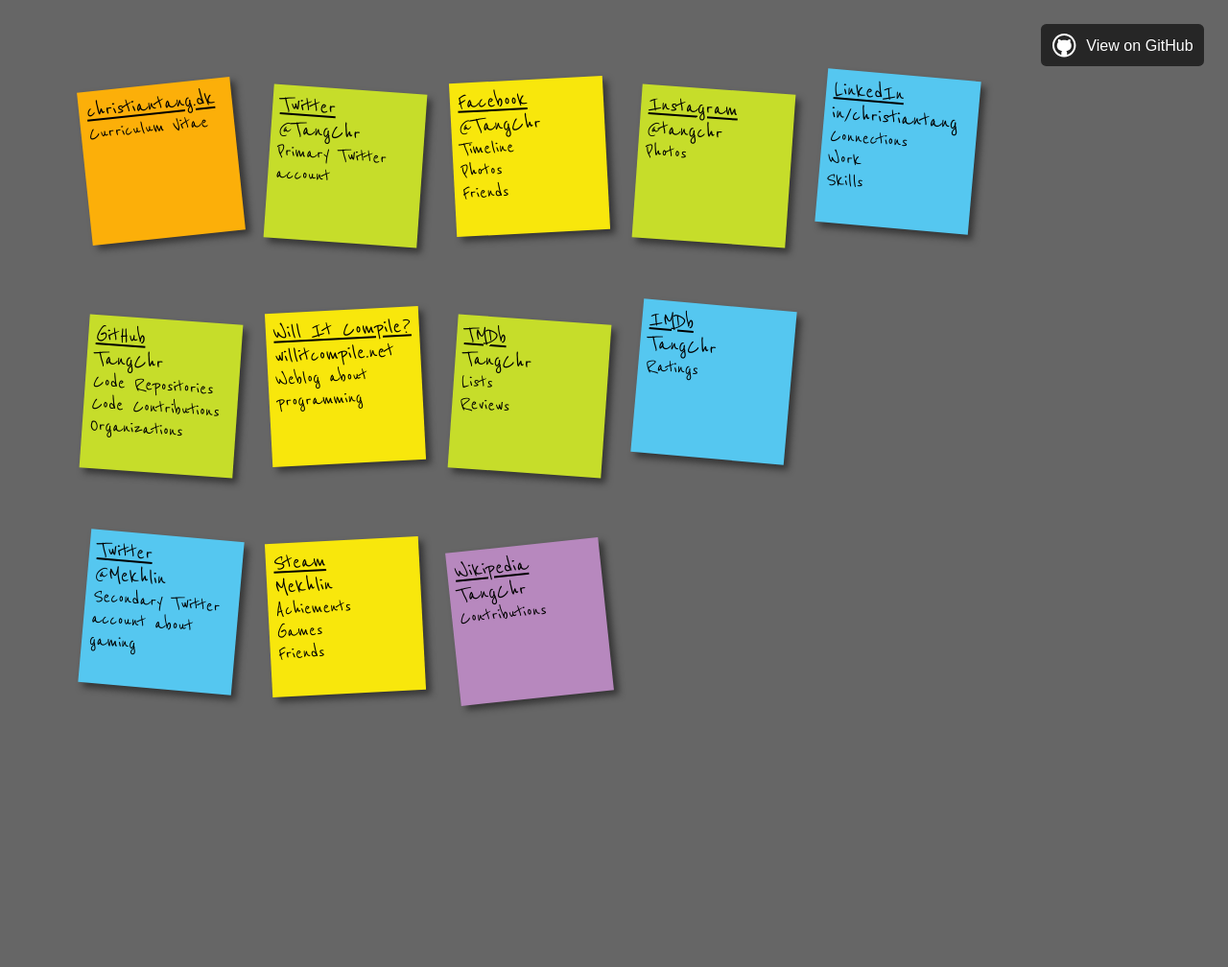
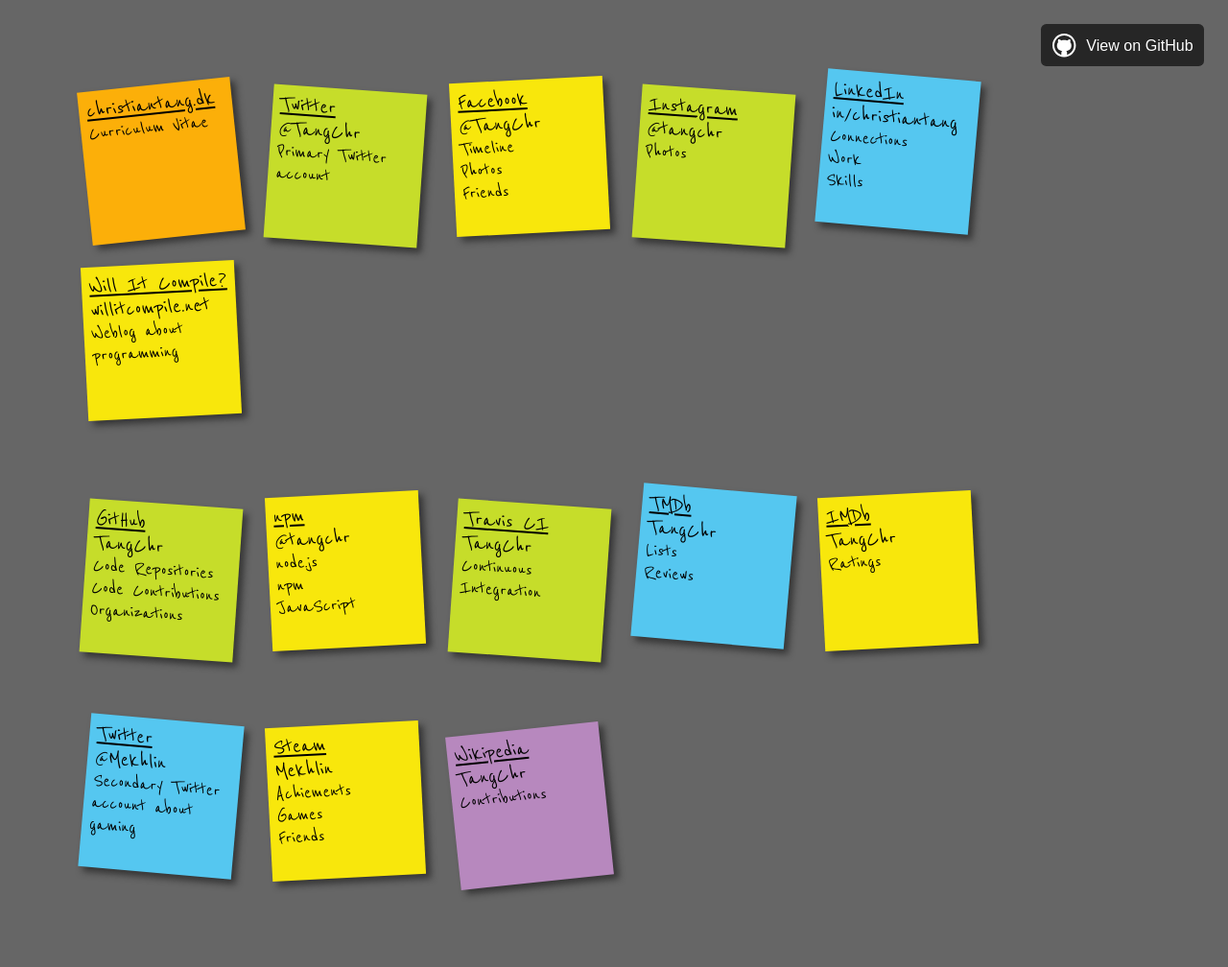
Before and after one commit to TangChr/Seaweed, a Jekyll site: the page built from index.html, in a window 1280 px wide. Shown: the whole page at 96% size. Built offline with Jekyll 4.4.1, drawn with Linux system fonts in a browser that asks for light colours; before the commit the page ends 900 px from its top, so only the background shows below that.

Commit message:
Added notes for npm and Travis CI

```diff
--- a/_data/row1.yml
+++ b/_data/row1.yml
@@ -22,3 +22,8 @@
   header: "in/christiantang"
   lines:  ["Connections","Work","Skills"]
   ignore: true
+
+- name:   "Will It Compile?"
+  url:    http://willitcompile.net
+  header: "willitcompile.net"
+  lines:  ["Weblog about programming"]
--- a/_data/row2.yml
+++ b/_data/row2.yml
@@ -3,10 +3,15 @@
   header: "TangChr"
   lines:  ["Code Repositories","Code Contributions","Organizations"]
 
-- name:   "Will It Compile?"
-  url:    http://willitcompile.net
-  header: "willitcompile.net"
-  lines:  ["Weblog about programming"]
+- name:   npm
+  url:    https://www.npmjs.com/~tangchr
+  header: "@tangchr"
+  lines:  ["node.js","npm","JavaScript"]
+
+- name:   "Travis CI"
+  url:    https://travis-ci.org/TangChr
+  header: "TangChr"
+  lines:  ["Continuous Integration"]
 
 - name:   TMDb
   title:  "The Movie Database"
```
